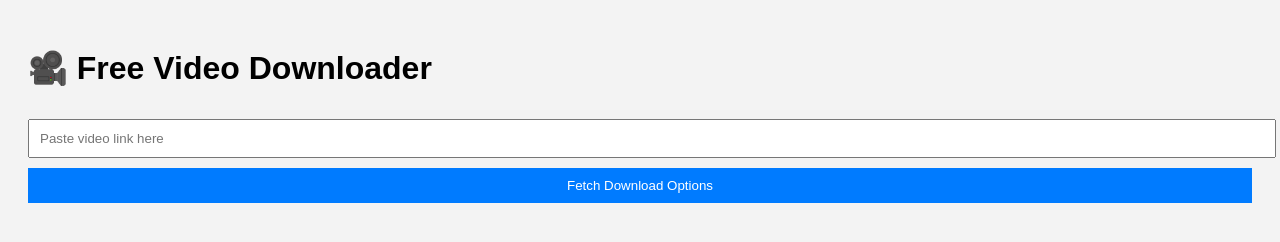
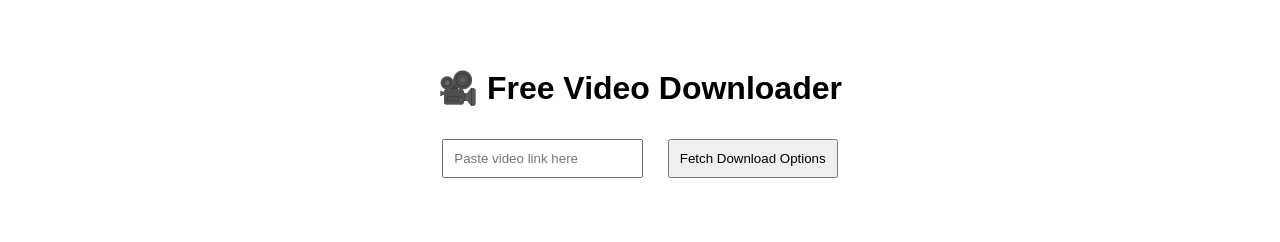
Before and after one commit to RG-Studios/video-downloader, a plain HTML site: page index.html in a window 1280 px wide. Drawn offline with Linux system fonts and the light colour scheme.

Commit message:
style.css

```diff
--- a/style.css
+++ b/style.css
@@ -1,31 +1,12 @@
 body {
-  font-family: sans-serif;
-  background: #f3f3f3;
-  padding: 20px;
+  font-family: Arial, sans-serif;
+  text-align: center;
+  padding: 40px;
 }
-
-.container {
-  max-width: 500px;
-  margin: auto;
-  background: #fff;
-  padding: 30px;
-  border-radius: 10px;
-  box-shadow: 0 0 10px #ccc;
+input, select, button {
+  padding: 10px;
+  margin: 10px;
 }
-
-input, select, button {
-  width: 100%;
-  padding: 10px;
-  margin-top: 10px;
-}
-
-button {
-  background: #007bff;
-  color: white;
-  border: none;
-  cursor: pointer;
-}
-
 .hidden {
   display: none;
 }
```
